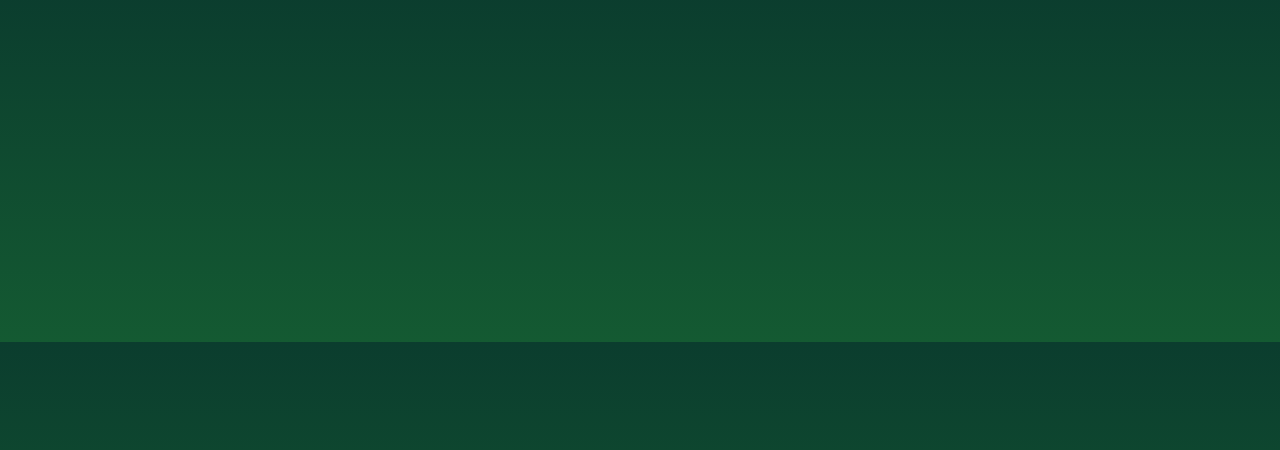
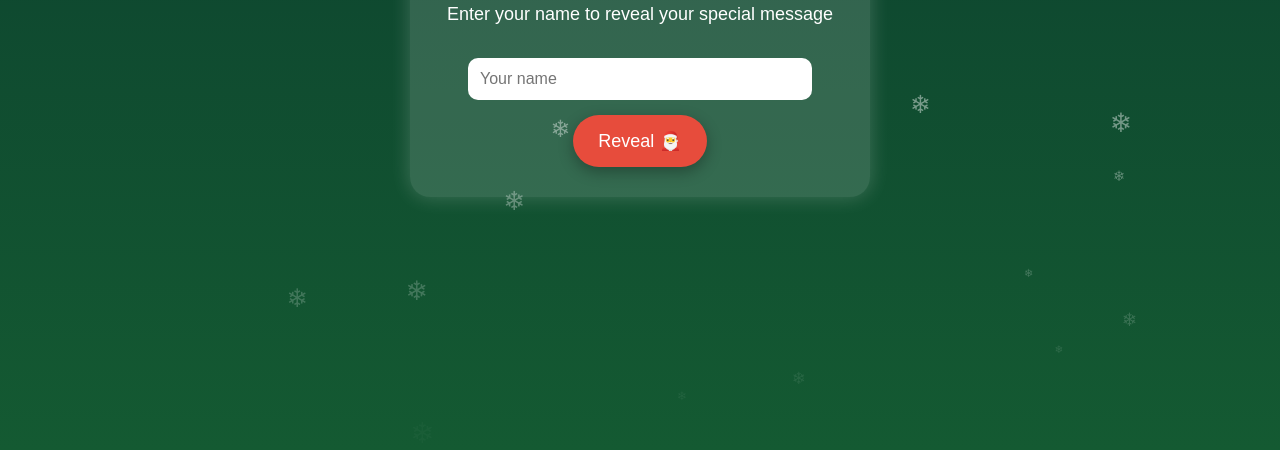
Before and after one commit to stevoh333/Christmas-surprise, a plain HTML site: page index.html in a window 1280 px wide. Shown: the part 350-800 px from the top of the page. Drawn offline with Linux system fonts and the light colour scheme.

Commit message:
Enhance Christmas Surprise HTML and styles

```diff
--- a/index.html
+++ b/index.html
@@ -1,24 +1,42 @@
 <!DOCTYPE html>
-<html>
+<html lang="en">
 <head>
 <meta charset="UTF-8">
 <title>🎄 Christmas Surprise 🎁</title>
 <style>
 body {
+  margin: 0;
+  height: 100vh;
+  overflow: hidden;
   background: linear-gradient(to bottom, #0b3d2e, #145a32);
+  font-family: Arial, sans-serif;
   color: white;
-  font-family: Arial, sans-serif;
+  display: flex;
+  justify-content: center;
+  align-items: center;
+  flex-direction: column;
   text-align: center;
-  padding-top: 60px;
 }
+
 .box {
   background: rgba(255,255,255,0.15);
   padding: 30px;
-  border-radius: 15px;
+  border-radius: 20px;
   width: 90%;
   max-width: 400px;
+  box-shadow: 0 0 20px rgba(255,255,255,0.2);
   margin: auto;
 }
+
+input {
+  padding: 12px;
+  width: 80%;
+  border-radius: 10px;
+  border: none;
+  margin-top: 15px;
+  font-size: 16px;
+}
+
 button {
   background: #e74c3c;
   border: none;
@@ -27,13 +45,51 @@ button {
   font-size: 18px;
   border-radius: 30px;
   cursor: pointer;
+  margin-top: 15px;
+  box-shadow: 0 5px 15px rgba(0,0,0,0.3);
+  transition: transform 0.2s, background 0.2s;
 }
 button:hover {
+  transform: scale(1.1);
   background: #c0392b;
 }
+
 h1 {
   font-size: 28px;
 }
+
+p {
+  font-size: 18px;
+}
+
+/* Fade-in animation for message */
+#step2 {
+  display: none;
+  animation: fadeIn 1s;
+}
+@keyframes fadeIn {
+  from {opacity: 0;}
+  to {opacity: 1;}
+}
+
+/* Snow animation */
+.snowflake {
+  position: fixed;
+  top: -10px;
+  color: white;
+  font-size: 1em;
+  user-select: none;
+  pointer-events: none;
+  z-index: 9999;
+  animation-name: fall;
+  animation-duration: 10s;
+  animation-iteration-count: infinite;
+}
+@keyframes fall {
+  0% { transform: translateY(0) translateX(0); opacity:1;}
+  100% { transform: translateY(100vh) translateX(50px); opacity:0;}
+}
+
 </style>
 </head>
 
@@ -41,28 +97,48 @@ h1 {
 
 <div class="box" id="step1">
   <h1>🎄 Christmas Surprise 🎁</h1>
-  <p>Enter your name to reveal your message</p>
-  <input id="name" placeholder="Your name" style="padding:10px;width:80%;border-radius:10px;border:none;">
-  <br><br>
+  <p>Enter your name to reveal your special message</p>
+  <input type="text" id="name" placeholder="Your name">
+  <br>
   <button onclick="showMessage()">Reveal 🎅</button>
 </div>
 
-<div class="box" id="step2" style="display:none;">
+<div class="box" id="step2">
   <h1 id="message"></h1>
   <p>🎄🎁 May your Christmas be full of joy, love, and blessings 🎁🎄</p>
 </div>
 
+<!-- Background music -->
+<audio id="music" loop autoplay>
+  <source src="https://cdn.pixabay.com/download/audio/2022/11/14/audio_25bb4f1b1d.mp3?filename=jingle-bells-11059.mp3" type="audio/mpeg">
+</audio>
+
 <script>
+// Snow effect
+function createSnowflake() {
+  const snowflake = document.createElement('div');
+  snowflake.classList.add('snowflake');
+  snowflake.textContent = '❄';
+  snowflake.style.left = Math.random() * window.innerWidth + 'px';
+  snowflake.style.fontSize = Math.random() * 20 + 10 + 'px';
+  snowflake.style.animationDuration = Math.random() * 5 + 5 + 's';
+  snowflake.style.opacity = Math.random();
+  document.body.appendChild(snowflake);
+  setTimeout(() => snowflake.remove(), 10000);
+}
+setInterval(createSnowflake, 200);
+
+// Show message
 function showMessage() {
-  var name = document.getElementById("name").value;
-  if(name.trim() === "") {
+  const name = document.getElementById("name").value.trim();
+  if(name === "") {
     alert("Please enter your name 😊");
     return;
   }
   document.getElementById("step1").style.display = "none";
-  document.getElementById("step2").style.display = "block";
-  document.getElementById("message").innerHTML =
-    "🎅 Merry Christmas, " + name + "! 🎄";
+  const step2 = document.getElementById("step2");
+  step2.style.display = "block";
+  document.getElementById("message").textContent = `🎅 Merry Christmas, ${name}! 🎄`;
 }
 </script>
 
```
